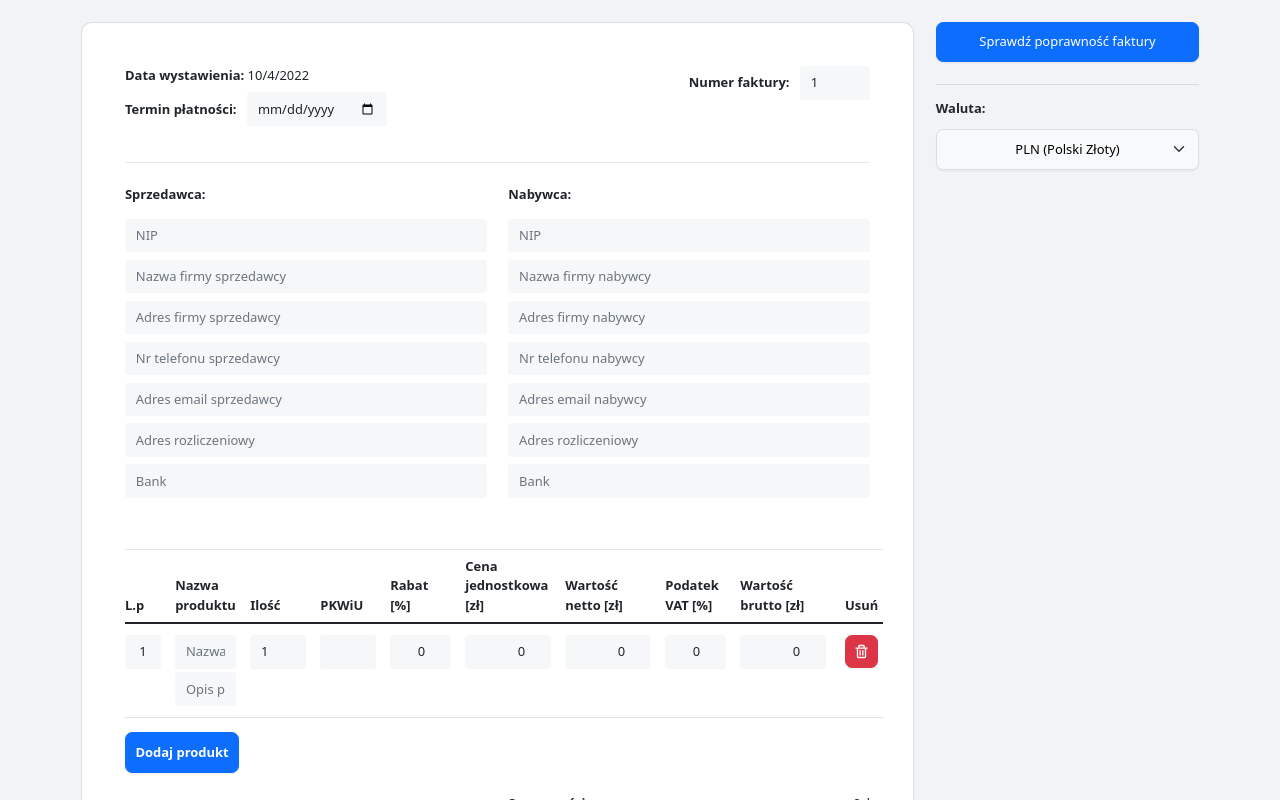
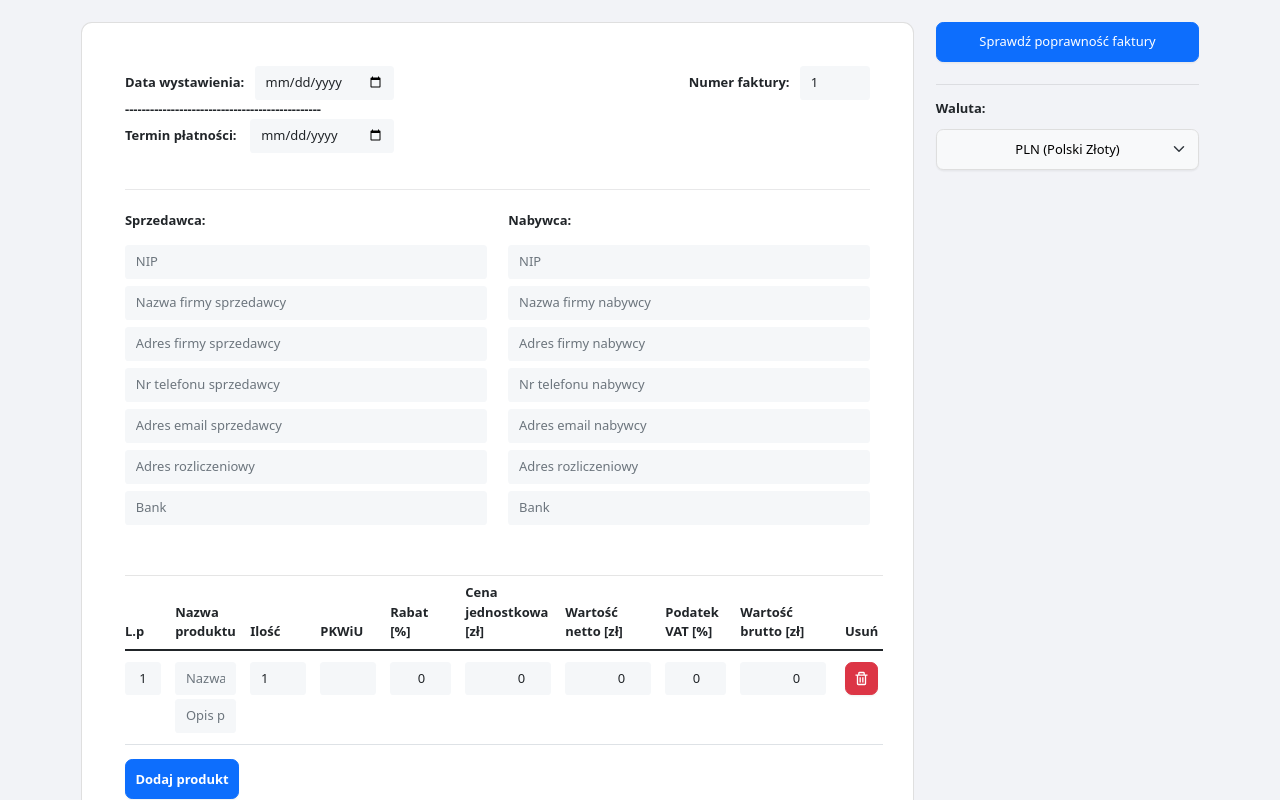
Before and after one commit to amarcin3/faktury, a React (Create React App) app: page / in a window 1280 px wide. Shown: the top 800 px of the page. Built offline with nearby package versions, Linux system fonts and the light colour scheme.

Commit message:
Added ability to change date of issue

```diff
--- a/src/components/InvoiceForm.js
+++ b/src/components/InvoiceForm.js
@@ -1,3 +1,5 @@
+// noinspection CommaExpressionJS
+
 import React from 'react';
 import 'bootstrap/dist/css/bootstrap.min.css';
 import Row from 'react-bootstrap/Row';
@@ -8,7 +10,14 @@ import Card from 'react-bootstrap/Card';
 import InvoiceItem from './InvoiceItem';
 import InvoiceModal from './InvoiceModal';
 
+const dt = new Date();
+const mm = dt.getMonth() + 1;
+const dd = dt.getDate();
+const yyyy = dt.getFullYear();
+const format = yyyy + '-' + mm + '-' + dd;
+
 class InvoiceForm extends React.Component {
+
   constructor(props) {
     super(props);
     this.state = {
@@ -16,7 +25,8 @@ class InvoiceForm extends React.Component {
       currency: 'zł',
       currentDate: '',
       invoiceNumber: 1,
-      dateOfIssue: '',
+      dateOfIssue: format,
+      dueDate: format,
 
       billToNip: '',
       billTo: '',
@@ -230,14 +240,17 @@ class InvoiceForm extends React.Component {
             <div className="d-flex flex-row align-items-start justify-content-between mb-3">
               <div className="d-flex flex-column">
                 <div className="d-flex flex-column">
-                  <div className="mb-2">
-                    <span className="fw-bold">Data&nbsp;wystawienia:&nbsp;</span>
-                    <span className="current-date">{new Date().toLocaleDateString()}</span>
+                  <div className="d-flex flex-row align-items-center">
+                    <span className="fw-bold d-block me-2">Data&nbsp;wystawienia:&nbsp;</span>
+                    <Form.Control type="date" value={this.state.dateOfIssue} name={"dateOfIssue"} onChange={(event) => this.editField(event)} style={{
+                      maxWidth: '150px'
+                    }} required="required"/>
                   </div>
                 </div>
+                <span className="fw-bold d-block me-2">-----------------------------------------------</span>
                 <div className="d-flex flex-row align-items-center">
-                  <span className="fw-bold d-block me-2">Termin&nbsp;płatności:&nbsp;</span>
-                  <Form.Control type="date" value={this.state.dateOfIssue} name={"dateOfIssue"} onChange={(event) => this.editField(event)} style={{
+                  <span className="fw-bold d-block me-2">Termin&nbsp;płatności:&nbsp;&nbsp;</span>
+                  <Form.Control type="date" value={this.state.dueDate} name={"dueDate"} onChange={(event) => this.editField(event)} style={{
                       maxWidth: '150px'
                     }} required="required"/>
                 </div>
--- a/src/components/InvoiceModal.js
+++ b/src/components/InvoiceModal.js
@@ -70,7 +70,7 @@ class InvoiceModal extends React.Component {
                 </Col>
                 <Col md={4}>
                   <div className="fw-bold mt-2">Data wystawienia:</div>
-                  <div>{this.props.info.dateOfIssue||''}</div>
+                  <div>{this.props.info.dueDate||''}</div>
                 </Col>
               </Row>
               <Table className="mb-0">
```
